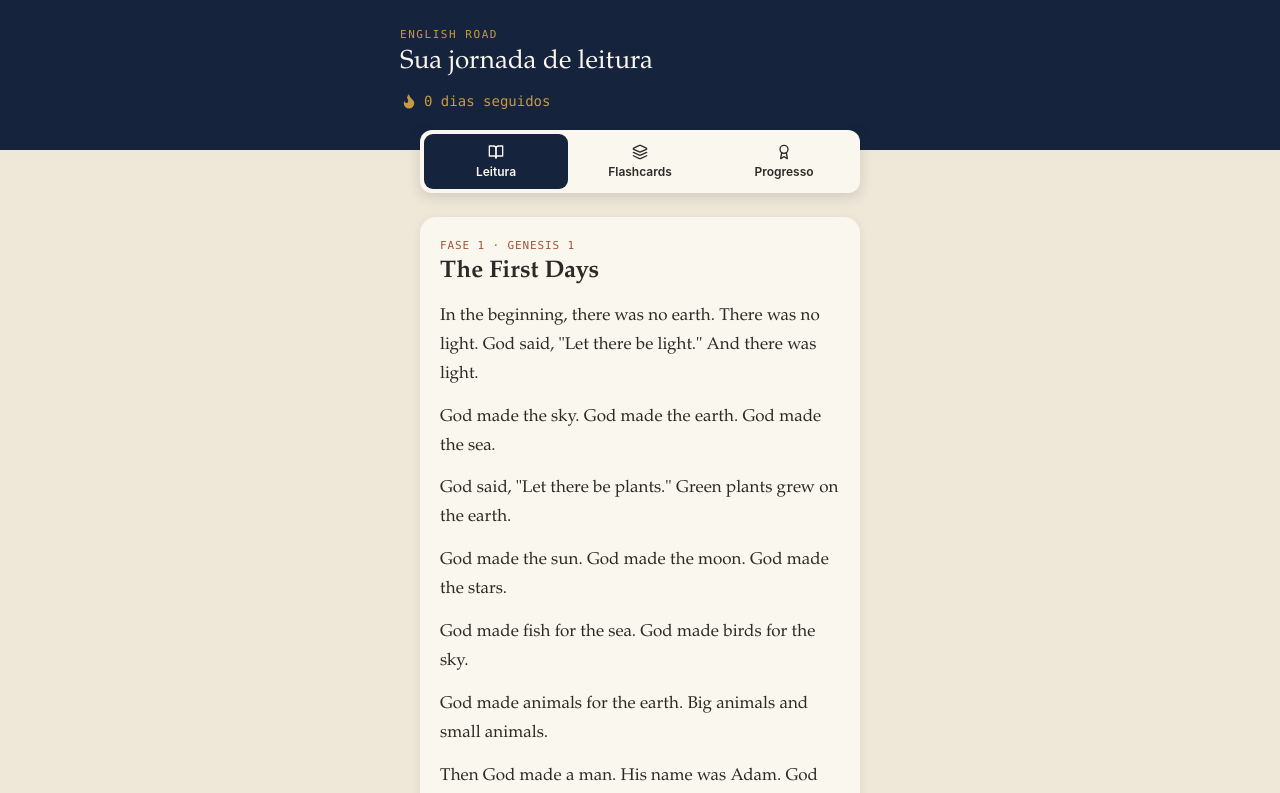
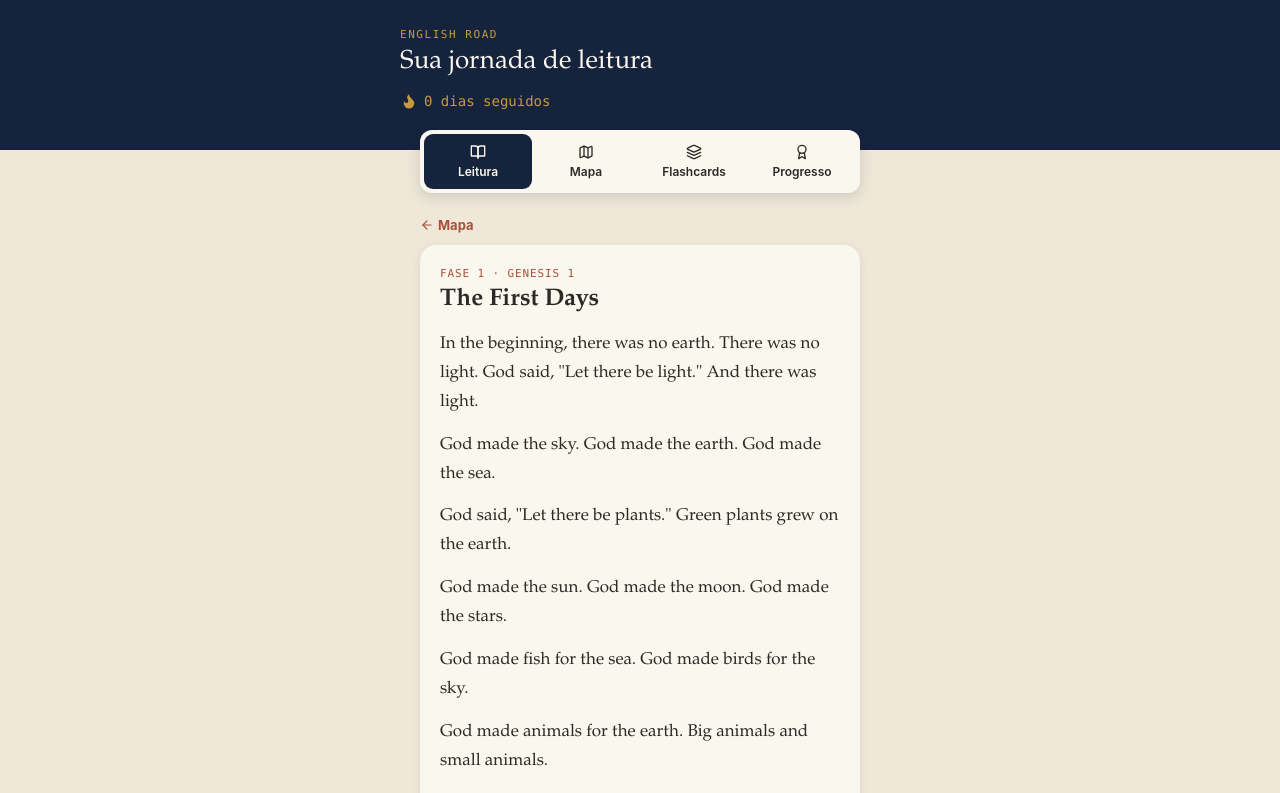
Before and after one commit to jesielcalderaro/english, a React (Vite) app: page / in a window 1280 px wide. Shown: the top 793 px of the page. Built offline with nearby package versions, Linux system fonts and the light colour scheme.

Commit message:
Atualizar o EnglishRoad.jsx

```diff
--- a/src/EnglishRoad.jsx
+++ b/src/EnglishRoad.jsx
@@ -1,5 +1,5 @@
 import React, { useState, useEffect, useCallback } from "react";
-import { Flame, BookOpen, Layers, Check, X, RotateCcw, Award, ChevronRight } from "lucide-react";
+import { Flame, BookOpen, Layers, Check, X, RotateCcw, Award, ChevronRight, Map as MapIcon, ArrowLeft } from "lucide-react";
 
 // ---------- Palette (applied via inline style, not Tailwind arbitrary classes) ----------
 const C = {
@@ -158,6 +158,18 @@ const addDays = (dateStr, n) => {
 };
 const BOX_INTERVAL = { 1: 1, 2: 3, 3: 7 };
 
+// builds a smooth S-curve path connecting a list of {x,y} points
+function pathFromPoints(points) {
+  if (points.length < 2) return "";
+  let d = `M ${points[0].x} ${points[0].y}`;
+  for (let i = 1; i < points.length; i++) {
+    const p0 = points[i - 1], p1 = points[i];
+    const midY = (p0.y + p1.y) / 2;
+    d += ` C ${p0.x} ${midY}, ${p1.x} ${midY}, ${p1.x} ${p1.y}`;
+  }
+  return d;
+}
+
 export default function EnglishRoad() {
   const [tab, setTab] = useState("leitura");
   const [loaded, setLoaded] = useState(false);
@@ -166,6 +178,7 @@ export default function EnglishRoad() {
   const [reviewIdx, setReviewIdx] = useState(0);
   const [flipped, setFlipped] = useState(false);
   const [justCompleted, setJustCompleted] = useState(false);
+  const [selectedStoryId, setSelectedStoryId] = useState(null);
 
   // ---- load ----
   useEffect(() => {
@@ -192,7 +205,15 @@ export default function EnglishRoad() {
     try { await window.storage.set("flashcards", JSON.stringify(next)); } catch (e) { console.error(e); }
   }, []);
 
-  const currentStory = STORIES.find(s => !progress.completedStoryIds.includes(s.id)) || null;
+  const currentIndex = STORIES.findIndex(s => !progress.completedStoryIds.includes(s.id));
+  const currentStory = currentIndex === -1 ? null : STORIES[currentIndex];
+  const displayStory = selectedStoryId ? STORIES.find(s => s.id === selectedStoryId) : currentStory;
+
+  const goToStory = (id) => {
+    setSelectedStoryId(id);
+    setJustCompleted(false);
+    setTab("leitura");
+  };
 
   const completeStory = async () => {
     if (!currentStory) return;
@@ -260,12 +281,19 @@ export default function EnglishRoad() {
         <div style={{ display: "flex", background: C.cream, borderRadius: 12, padding: 4, boxShadow: "0 4px 14px rgba(22,35,61,0.15)" }}>
           {[
             ["leitura", "Leitura", BookOpen],
+            ["mapa", "Mapa", MapIcon],
             ["flashcards", "Flashcards", Layers],
             ["progresso", "Progresso", Award],
           ].map(([key, label, Icon]) => (
             <button
               key={key}
-              onClick={() => { setTab(key); setJustCompleted(false); setFlipped(false); setReviewIdx(0); }}
+              onClick={() => {
+                setTab(key);
+                setJustCompleted(false);
+                setFlipped(false);
+                setReviewIdx(0);
+                if (key === "leitura") setSelectedStoryId(null);
+              }}
               style={{
                 flex: 1, display: "flex", flexDirection: "column", alignItems: "center", gap: 4,
                 padding: "10px 4px", borderRadius: 9, border: "none", cursor: "pointer",
@@ -283,7 +311,20 @@ export default function EnglishRoad() {
 
       <div style={{ maxWidth: 480, margin: "0 auto", padding: "24px 20px 60px" }}>
         {tab === "leitura" && (
-          <ReadingTab story={currentStory} justCompleted={justCompleted} onComplete={completeStory} />
+          <ReadingTab
+            story={displayStory}
+            justCompleted={justCompleted}
+            onComplete={completeStory}
+            onBackToMap={() => setTab("mapa")}
+          />
+        )}
+        {tab === "mapa" && (
+          <MapTab
+            stories={STORIES}
+            completedIds={progress.completedStoryIds}
+            currentIndex={currentIndex}
+            onSelect={goToStory}
+          />
         )}
         {tab === "flashcards" && (
           <FlashcardTab
@@ -303,17 +344,32 @@ export default function EnglishRoad() {
     </div>
   );
 
-  function ReadingTab({ story, justCompleted, onComplete }) {
+  function ReadingTab({ story, justCompleted, onComplete, onBackToMap }) {
     if (!story) {
       return (
         <div style={{ textAlign: "center", padding: "40px 0" }}>
-          <p style={{ fontFamily: FONT_DISPLAY, fontSize: 20 }}>Todas as histórias da Fase 1 concluídas! 🎉</p>
-          <p style={{ color: "#6b6a63", fontSize: 14, marginTop: 8 }}>Mais histórias chegam na Fase 2.</p>
+          <p style={{ fontFamily: FONT_DISPLAY, fontSize: 20 }}>Todas as histórias concluídas! 🎉</p>
+          <p style={{ color: "#6b6a63", fontSize: 14, marginTop: 8 }}>Mais histórias chegam em breve.</p>
+          <button onClick={onBackToMap} style={{
+            marginTop: 16, background: "none", border: `1.5px solid ${C.ink}`, borderRadius: 10,
+            padding: "8px 16px", color: C.ink, fontWeight: 700, cursor: "pointer",
+            display: "inline-flex", alignItems: "center", gap: 6,
+          }}>
+            <MapIcon size={15} /> Ver mapa
+          </button>
         </div>
       );
     }
+    const isReplay = progress.completedStoryIds.includes(story.id);
     return (
       <div>
+        <button onClick={onBackToMap} style={{
+          background: "none", border: "none", color: C.rust, fontWeight: 700, fontSize: 13,
+          display: "flex", alignItems: "center", gap: 4, cursor: "pointer", padding: 0, marginBottom: 12,
+        }}>
+          <ArrowLeft size={14} /> Mapa
+        </button>
+
         <div style={{ background: C.cream, borderRadius: 16, padding: "22px 20px", boxShadow: "0 2px 10px rgba(22,35,61,0.08)" }}>
           <p style={{ fontFamily: FONT_MONO, fontSize: 11, color: C.rust, letterSpacing: "0.08em", margin: 0, textTransform: "uppercase" }}>
             Fase {story.phase} · {story.subtitle}
@@ -339,7 +395,12 @@ export default function EnglishRoad() {
           </div>
         </div>
 
-        {!justCompleted ? (
+        {isReplay ? (
+          <div style={{ marginTop: 22, textAlign: "center", padding: "14px", borderRadius: 12, background: C.parchmentDeep, display: "flex", alignItems: "center", justifyContent: "center", gap: 8 }}>
+            <Check size={16} color={C.sage} />
+            <span style={{ fontSize: 14 }}>Você já concluiu essa história — só revisitando.</span>
+          </div>
+        ) : !justCompleted ? (
           <button onClick={onComplete} style={{
             marginTop: 22, width: "100%", padding: "14px", borderRadius: 12, border: "none",
             background: C.sage, color: C.cream, fontFamily: FONT_BODY, fontWeight: 700, fontSize: 15,
@@ -358,6 +419,85 @@ export default function EnglishRoad() {
             </button>
           </div>
         )}
+      </div>
+    );
+  }
+
+  function MapTab({ stories, completedIds, currentIndex, onSelect }) {
+    const colX = [66, 214];
+    const rowGap = 116;
+    const topPad = 60;
+    const points = stories.map((s, i) => ({ x: colX[i % 2], y: topPad + i * rowGap, story: s }));
+    const height = topPad + (stories.length - 1) * rowGap + 60;
+    const pathD = pathFromPoints(points);
+
+    return (
+      <div>
+        <div style={{ background: C.cream, borderRadius: 16, padding: "10px 6px 4px", boxShadow: "0 2px 10px rgba(22,35,61,0.08)" }}>
+          <svg viewBox={`0 0 280 ${height}`} width="100%" height={height}>
+            <path d={pathD} fill="none" stroke={C.parchmentDeep} strokeWidth="22" strokeLinecap="round" strokeLinejoin="round" />
+            <path d={pathD} fill="none" stroke={C.brass} strokeWidth="3" strokeDasharray="14 12" strokeLinecap="round" opacity="0.7" />
+
+            {points.map((p, i) => {
+              const done = completedIds.includes(p.story.id);
+              const isCurrent = i === currentIndex;
+              const locked = !done && !isCurrent;
+              const showPhaseLabel = i === 0 || stories[i].phase !== stories[i - 1].phase;
+              const fill = done ? C.sage : isCurrent ? C.brass : C.parchmentDeep;
+              return (
+                <g key={p.story.id}>
+                  {showPhaseLabel && (
+                    <text x={p.x} y={p.y - 34} textAnchor="middle" fontSize="10" fill={C.rust}
+                      fontFamily={FONT_MONO} letterSpacing="1" style={{ textTransform: "uppercase" }}>
+                      Fase {p.story.phase}
+                    </text>
+                  )}
+                  <g
+                    transform={`translate(${p.x},${p.y})`}
+                    onClick={() => !locked && onSelect(p.story.id)}
+                    style={{ cursor: locked ? "default" : "pointer" }}
+                  >
+                    {isCurrent && <circle r="27" fill="none" stroke={C.brass} strokeWidth="2" opacity="0.45" />}
+                    <circle r="20" fill={fill} stroke={C.ink} strokeWidth={locked ? 1.5 : 0} opacity={locked ? 0.7 : 1} />
+                    {done ? (
+                      <text y="6" textAnchor="middle" fontSize="17" fill={C.cream}>✓</text>
+                    ) : locked ? (
+                      <text y="6" textAnchor="middle" fontSize="13" fill="#8a8477">🔒</text>
+                    ) : (
+                      <text y="6" textAnchor="middle" fontSize="14" fontWeight="700" fill={C.ink}>{i + 1}</text>
+                    )}
+                    {isCurrent && <text y="46" textAnchor="middle" fontSize="18">🏍️</text>}
+                  </g>
+                </g>
+              );
+            })}
+          </svg>
+        </div>
+
+        <div style={{ marginTop: 16, display: "flex", flexDirection: "column", gap: 8 }}>
+          {stories.map((s, i) => {
+            const done = completedIds.includes(s.id);
+            const isCurrent = i === currentIndex;
+            const locked = !done && !isCurrent;
+            return (
+              <div key={s.id} onClick={() => !locked && goToStory(s.id)} style={{
+                display: "flex", alignItems: "center", gap: 10, padding: "10px 12px",
+                background: C.cream, borderRadius: 10, opacity: locked ? 0.55 : 1,
+                cursor: locked ? "default" : "pointer",
+              }}>
+                <span style={{
+                  width: 22, height: 22, borderRadius: "50%", flexShrink: 0,
+                  background: done ? C.sage : isCurrent ? C.brass : C.parchmentDeep,
+                  display: "flex", alignItems: "center", justifyContent: "center",
+                  fontSize: 11, fontWeight: 700, color: done ? C.cream : C.ink,
+                }}>
+                  {done ? "✓" : i + 1}
+                </span>
+                <span style={{ fontSize: 13, fontWeight: isCurrent ? 700 : 500 }}>{s.title}</span>
+              </div>
+            );
+          })}
+        </div>
       </div>
     );
   }
```
